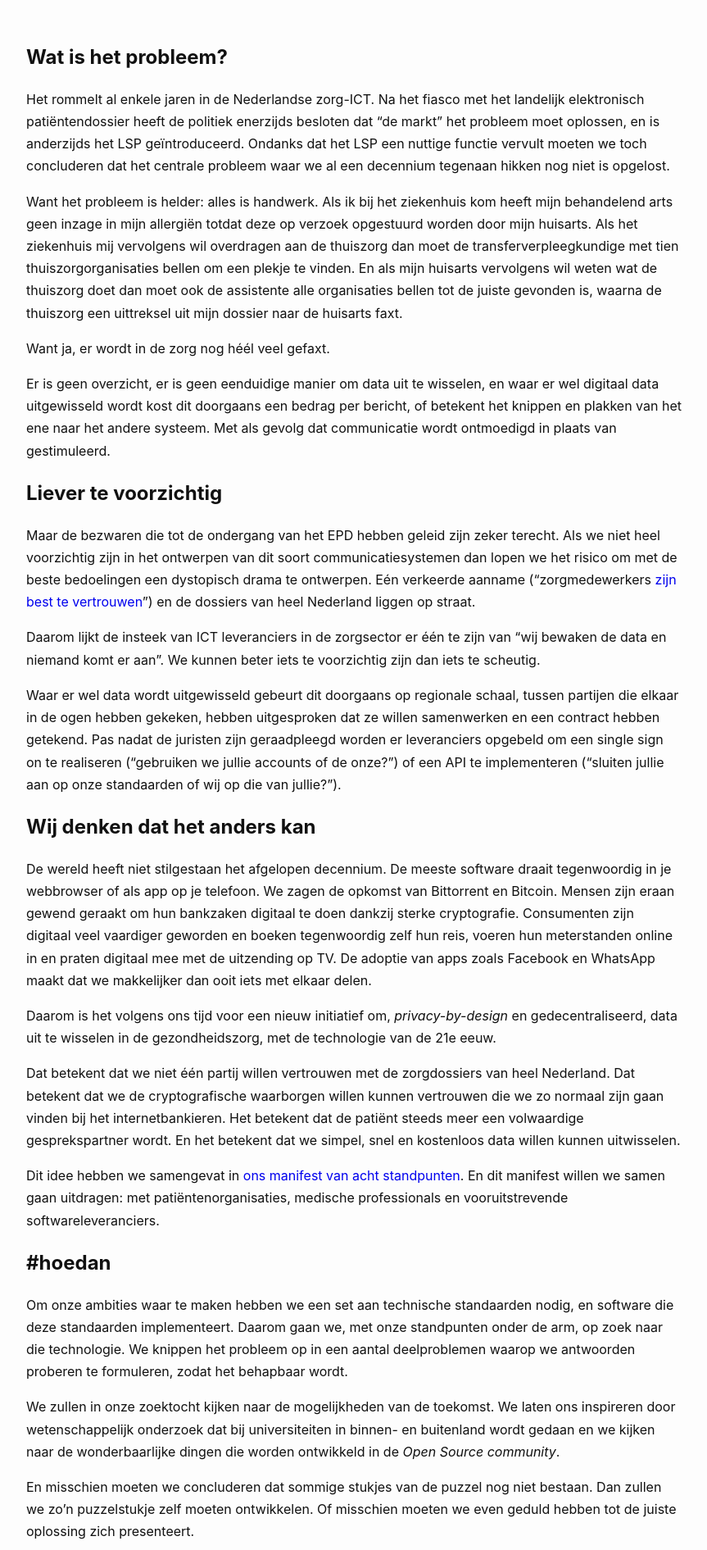
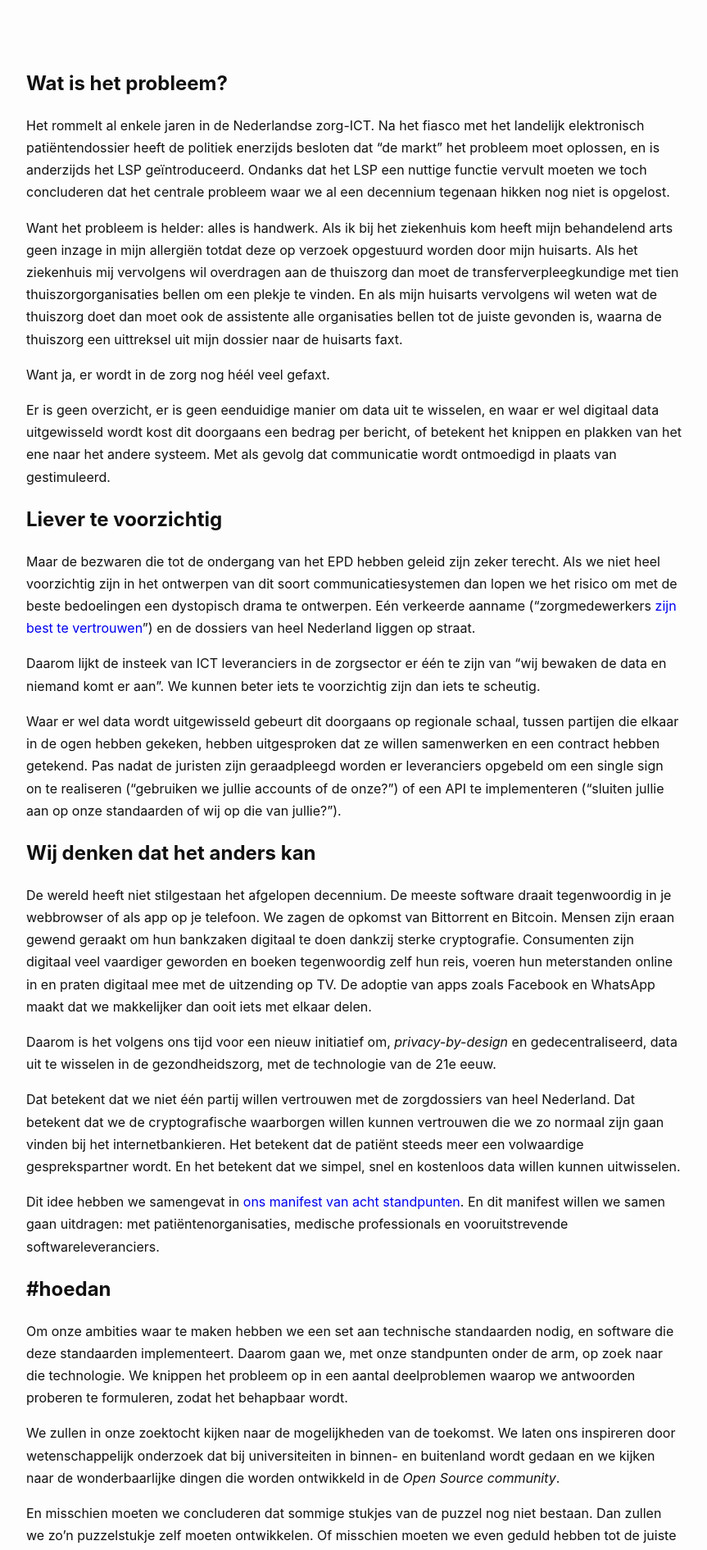
Before and after one commit to nuts-foundation/nuts-webpresence, a Jekyll site: the page built from position-paper.md, in a window 1280 px wide. Shown: the part 360-2251 px from the top of the page at 82% size, without its empty margins (208-1071 px from the left). Built offline with Jekyll 4.4.1, drawn with Linux system fonts in a browser that asks for light colours.

Commit message:
Needs moar padding

```diff
--- a/_sass/global/_base.scss
+++ b/_sass/global/_base.scss
@@ -5,7 +5,7 @@
 .page-content {
   max-width: $content-width;
   margin: 0 auto;
-  padding: 2em 0;
+  padding: 4em 0;
 }
 
 .page-block {
--- a/_sass/modules/_participants.scss
+++ b/_sass/modules/_participants.scss
@@ -8,7 +8,7 @@
 
   max-width: $content-width;
   margin: 0 auto;
-  padding-bottom: 3em;
+  padding-bottom: 5em;
 
   .participant {
     -webkit-flex: 1;
```
